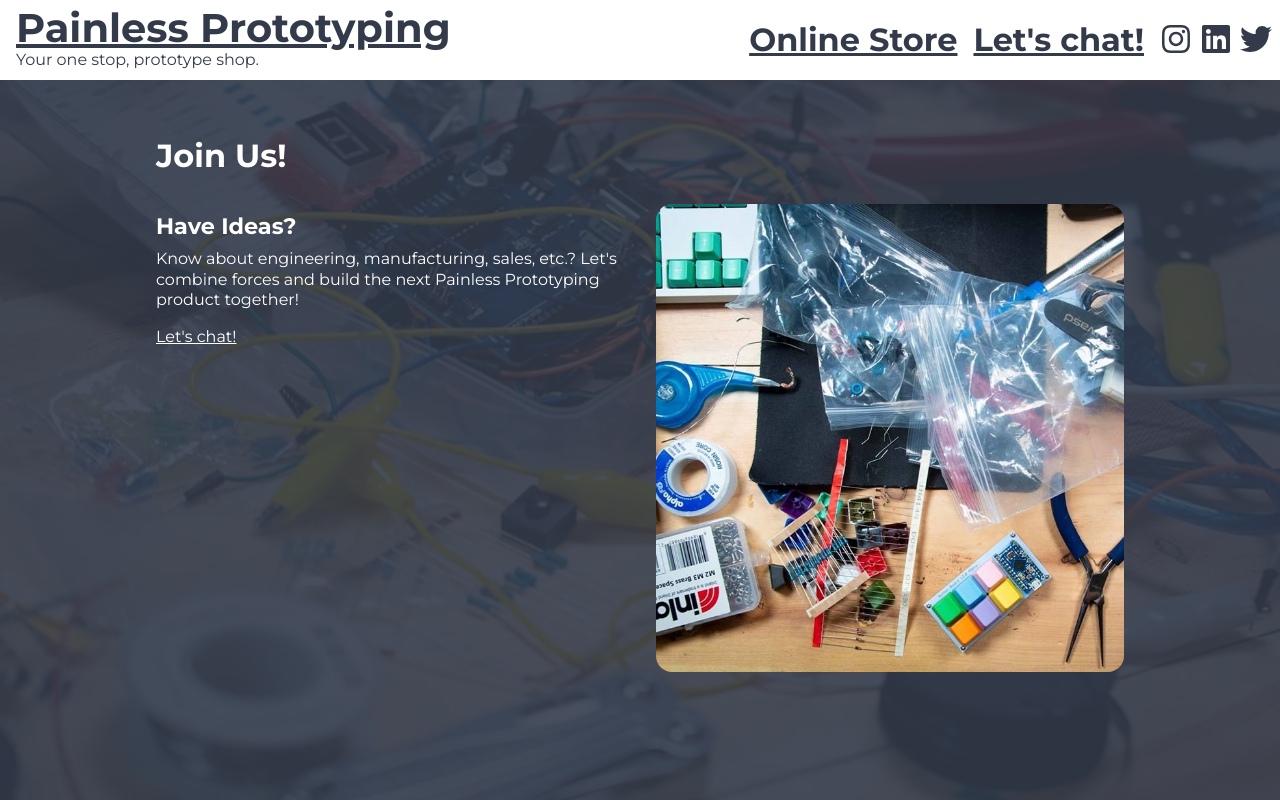
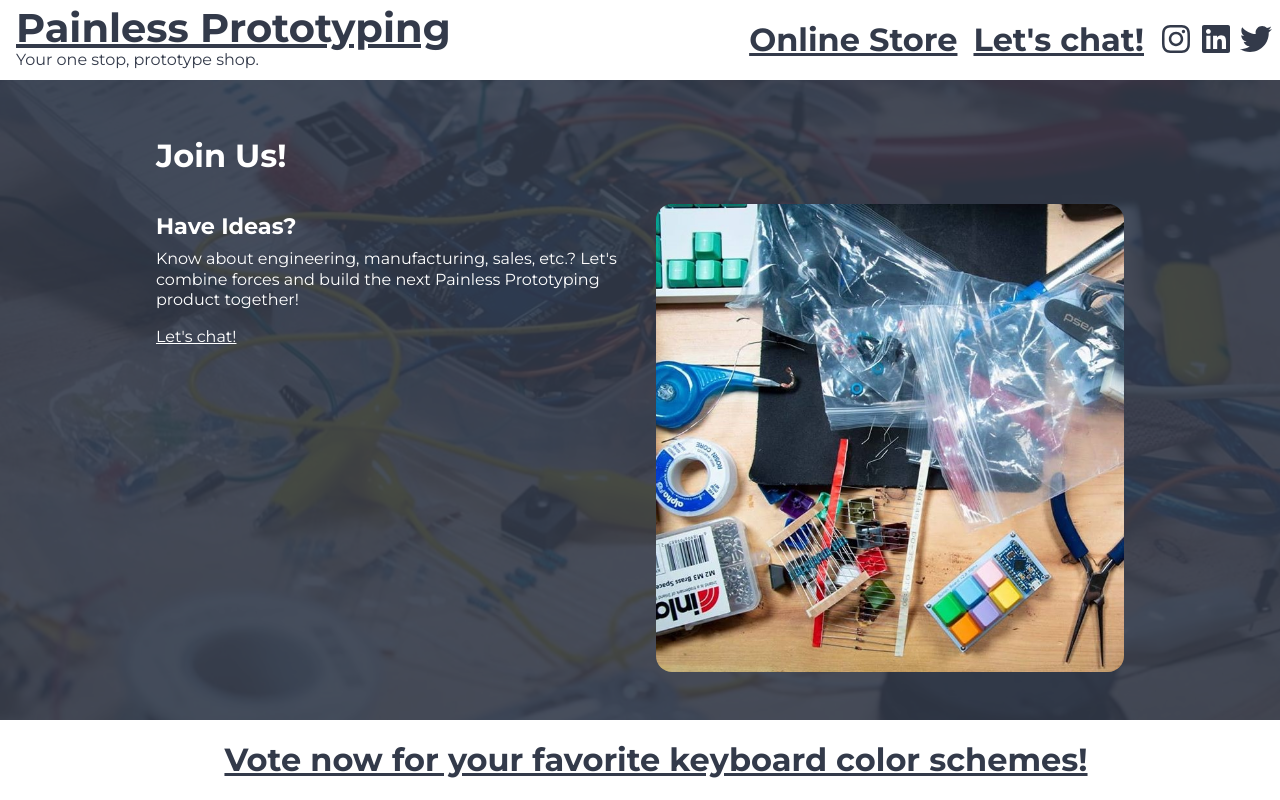
Before and after one commit to TravisBumgarner/Project-Graveyard, a React app: page /joinus in a window 1280 px wide. Built offline with nearby package versions, Linux system fonts and the light colour scheme; a web font is replaced by a local one.

Commit message:
Added footer, and mentions of keyboard color schemes

```diff
--- a/src/App/App.tsx
+++ b/src/App/App.tsx
@@ -10,7 +10,8 @@
   ButtonBoardV1,
   ButtonBoardV2,
   JoinUs,
-  KeyCaps
+  KeyCaps,
+  Footer
 } from "./components"
 import { Error } from "sharedComponents"
 import { BACKGROUND_IMG } from "media"
@@ -55,6 +56,7 @@
             />
           </Switch>
         </AppWrapper>
+        <Footer />
         <img
           style={{
             zIndex: -999,
--- /dev/null
+++ b/src/App/components/Footer.tsx
@@ -0,0 +1,39 @@
+import styled from 'styled-components'
+import React from 'react'
+import { PRIMARY_COLOR, SECONDARY_COLOR, media } from 'Theme'
+import { H1, H2 } from 'sharedComponents'
+
+
+const FooterWrapper = styled.div`
+    display: flex;
+    width: 100%;
+    position: fixed;
+    bottom: 0;
+    left: 0;
+    padding: 0.5em 1em;
+    display: flex;
+    justify-content: center;
+    background-color: ${PRIMARY_COLOR};
+
+    z-index: 999;
+    h2 {
+        margin: 0.5em;
+
+    }
+
+    a {
+        color: ${SECONDARY_COLOR};
+    }
+`
+
+
+
+const Footer = () => {
+    return (
+        <FooterWrapper>
+            <H2><a target="_blank" href="https://forms.gle/DXsBoCmJhyBsvYacA">Vote now for your favorite keyboard color schemes!</a></H2>
+        </FooterWrapper>
+    )
+}
+
+export default Footer
--- a/src/App/components/Home/Home.tsx
+++ b/src/App/components/Home/Home.tsx
@@ -31,6 +31,16 @@
       </SectionWrapper>
       <SectionWrapper>
         <SectionContent>
+
+          <Section>
+            <Link to="/buttonboardv2">
+              <TextOverImageWrapper>
+                <H3>Button Board V2 [NEW!]</H3>
+                <Img src={IMG_8} />
+              </TextOverImageWrapper>
+            </Link>
+          </Section>
+
           <Section>
             <Link to="/prototyping">
               <TextOverImageWrapper>
@@ -39,26 +49,21 @@
               </TextOverImageWrapper>
             </Link>
           </Section>
-          <Section>
-            <Link to="/buttonboardv2">
-              <TextOverImageWrapper>
-                <H3>Button Board V2 [NEW!]</H3>
-                <Img src={IMG_8} />
-              </TextOverImageWrapper>
-            </Link>
-          </Section>
+
         </SectionContent>
       </SectionWrapper>
       <SectionWrapper>
         <SectionContent>
+
           <Section>
             <a target="blank" href="https://www.tindie.com/stores/painless_prototyping/">
               <TextOverImageWrapper>
-                <H3>Online Store [Coming Soon!]</H3>
+                <H3>Online Store</H3>
                 <Img src={IMG_5} />
               </TextOverImageWrapper>
             </a>
           </Section>
+
           <Section>
             <Link to="/joinus">
               <TextOverImageWrapper>
@@ -67,6 +72,7 @@
               </TextOverImageWrapper>
             </Link>
           </Section>
+
         </SectionContent>
       </SectionWrapper>
     </HomeWrapper>
--- a/src/App/components/index.ts
+++ b/src/App/components/index.ts
@@ -5,6 +5,7 @@
 import ButtonBoardV2 from "./ButtonBoardV2"
 import JoinUs from "./JoinUs"
 import KeyCaps from "./KeyCaps"
+import Footer from "./Footer"
 
 export {
   Prototyping,
@@ -14,4 +15,5 @@
   ButtonBoardV2,
   JoinUs,
   KeyCaps,
+  Footer
 }
```
